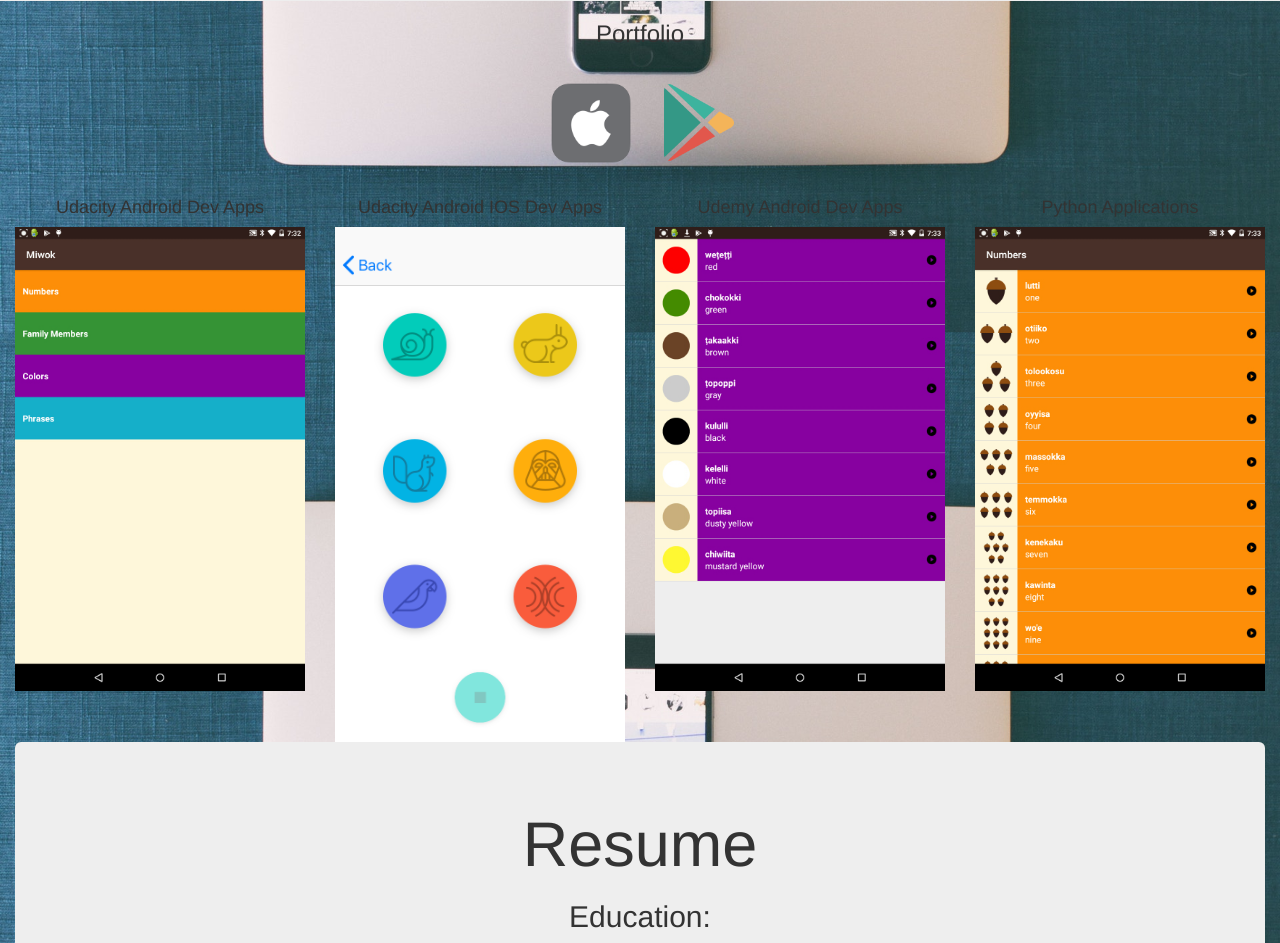
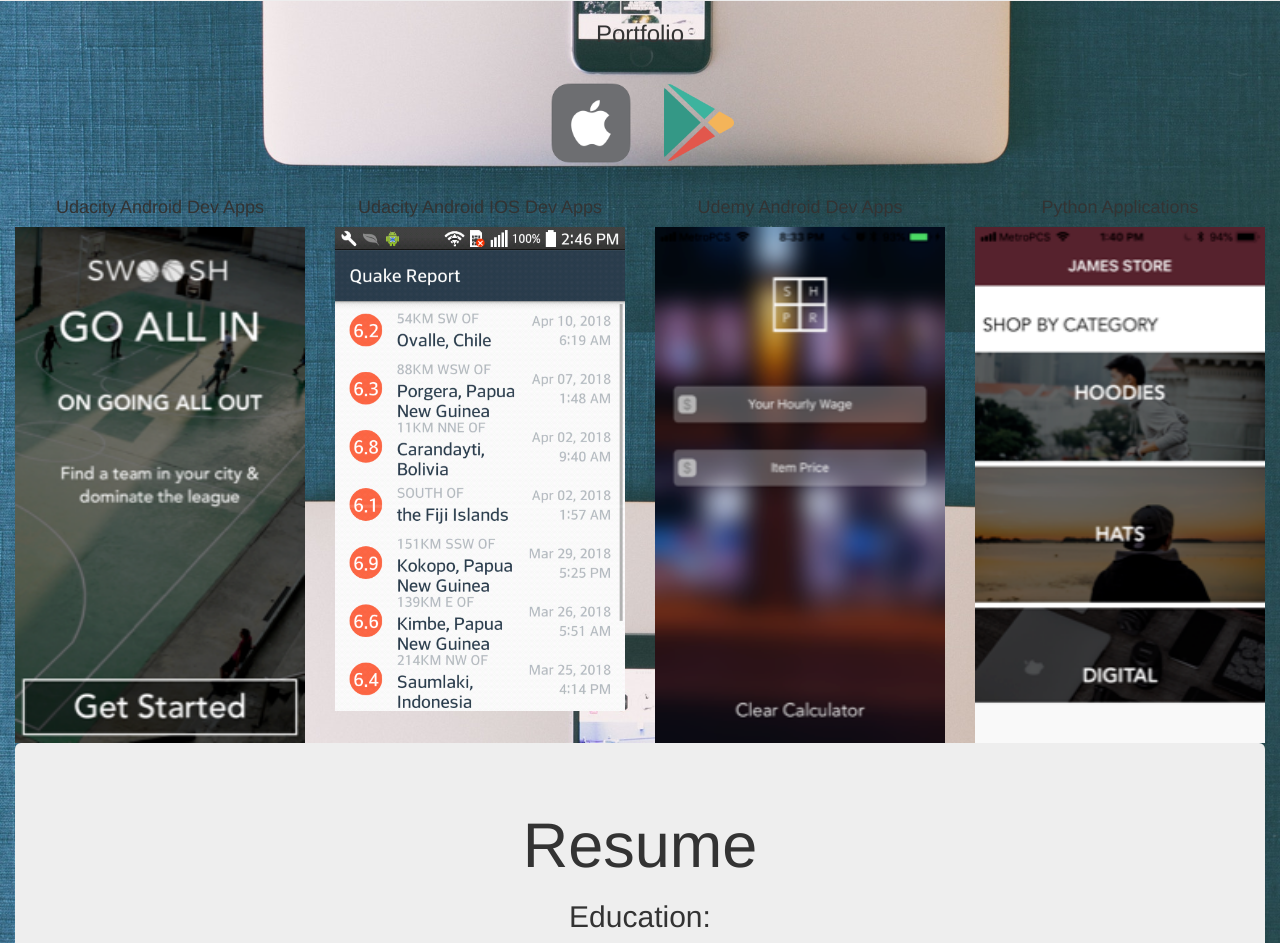
Before and after one commit to jldroid25/jldroid25.github.io, a plain HTML site: page index.html in a window 1280 px wide. Shown: the part 521-1464 px from the top of the page. Drawn offline with nearby package versions, Linux system fonts and the light colour scheme; files whose address does not match are found by name.

Commit message:
Updating new porfiolio images

```diff
--- a/index.html
+++ b/index.html
@@ -83,26 +83,26 @@
 
                 <h4>Udacity Android Dev Apps</h4>
                 <a href="https://github.com/jldroid25/Udacity-Android-Basic-Developer" target="blank" >
-                <img src="./portfolio/home.jpg" class="img-responsive" style="width:100%" alt="Image">
+                <img src="./portfolio/swoosh.PNG" class="img-responsive" style="width:100%" alt="Image">
                 </a>
               </div>
               <div class="col-sm-3">
                 <h4>Udacity Android IOS Dev Apps</h4>
                 <a href="https://github.com/jldroid25/Udacity-IOS-Developer" target="blank">
-                <img src="./portfolio/pitchPerfect2.PNG" class="img-responsive" style="width:100%" alt="Image">
+                <img src="./portfolio/NetworkingApp.png" class="img-responsive" style="width:100%" alt="Image">
                 </a>
               </div>
               <div class="col-sm-3">
                     <h4>Udemy Android Dev Apps</h4>
                     <a href="#" target="blank">
-                <img src="./portfolio/colors.jpg" class="img-responsive" style="width:100%" alt="Image">
+                <img src="./portfolio/calculator.PNG" class="img-responsive" style="width:100%" alt="Image">
                 </a>
               </div>
 
               <div class="col-sm-3">
                 <h4>Python  Applications</h4>
                 <a href="https://github.com/jldroid25/Python-BootCamp" target="blank">
-                <img src="./portfolio/numbers.jpg" class="img-responsive" style="width:100%" alt="Image">
+                <img src="./portfolio/store2.PNG" class="img-responsive" style="width:100%" alt="Image">
                 </a>
               </div>
             </div>
```
Also changed, not shown: portfolio/NetworkingApp.png (added), portfolio/calculator.PNG (added), portfolio/colors.jpg (deleted), portfolio/home.jpg (deleted), portfolio/jj1.jpg (deleted), portfolio/jj2.jpg (deleted), portfolio/jj3.jpg (deleted), portfolio/pitchPerfect2.PNG (deleted), portfolio/store1.PNG (added), portfolio/store2.PNG (added), portfolio/swoosh.PNG (added), 2 other files.
